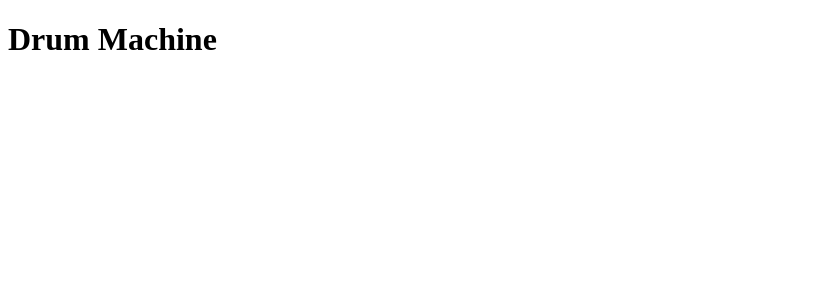
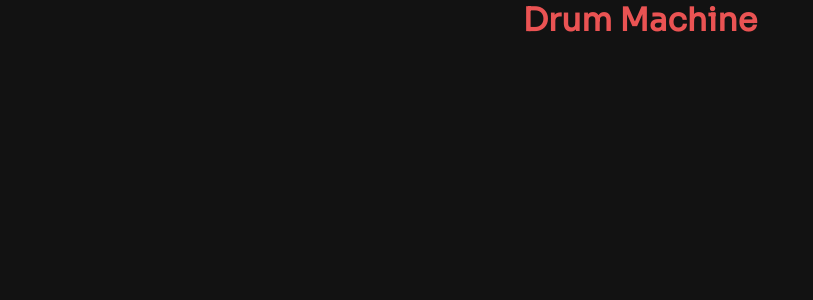
Before and after one commit to nadiemedicejose/drum-machine, a React (Create React App) app: page / in a window 1280 px wide. Shown: the top 300 px of the page, without its empty margins (0-813 px from the left). Built offline with nearby package versions, Linux system fonts and the light colour scheme.

Commit message:
font-face mixin

```diff
--- a/src/styles/App.scss
+++ b/src/styles/App.scss
@@ -1,3 +1,14 @@
-.App {
-  text-align: center;
+@use 'mixins' as m;
+
+* {
+  @include m.reset;
 }
+
+body {
+  width: 100%;
+  background-color: hsl(0, 0%, 7%);
+  @include m.font-face(
+    $color: hsl(0, 78%, 62%),
+    $align: center
+  );
+}
--- /dev/null
+++ b/src/styles/mixins.scss
@@ -0,0 +1,24 @@
+@import url('https://fonts.googleapis.com/css2?family=Sora&display=swap');
+
+@mixin reset {
+  margin: 0;
+  padding: 0;
+  box-sizing: border-box;
+}
+
+@mixin font-face (
+  $weight: normal,
+  $size: medium,
+  $ln-height: normal,
+  $transform: none,
+  $align: left,
+  $color: black
+  ) {
+    font-family: 'Sora', 'Helvetica', Arial, sans-serif;
+    font-weight: $weight;
+    font-size: $size;
+    line-height: $ln-height;
+    text-transform: $transform;
+    text-align: $align;
+    color: $color;
+}
```
